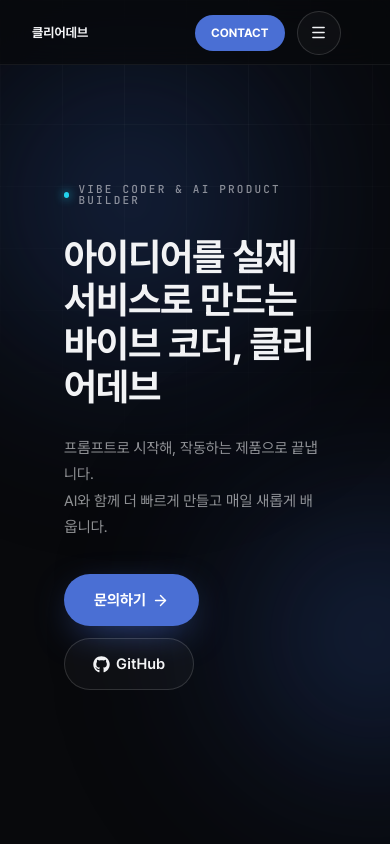
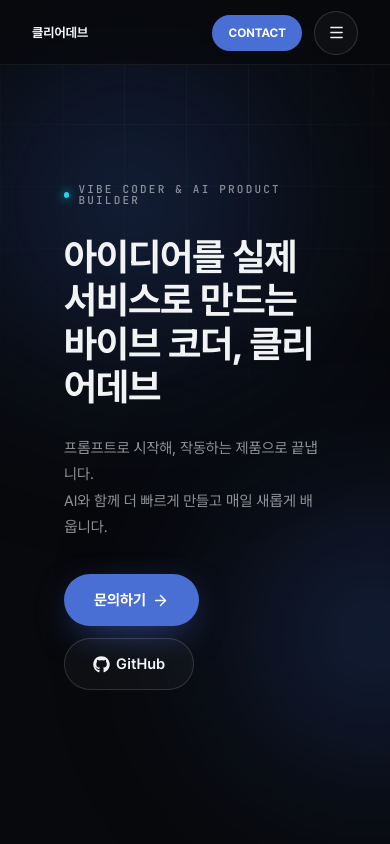
Before and after one commit to hyroxseouldev/clyr-landing-2.0, a React (Vite) app: page / in a window 390 px wide. Shown: the top 844 px of the page. Built offline with nearby package versions, Linux system fonts and the light colour scheme.

Commit message:
Fix mobile header alignment

```diff
--- a/src/styles.css
+++ b/src/styles.css
@@ -182,7 +182,8 @@ h1 { margin: 50px 0 0; max-width: 1160px; font-size: clamp(38px,5.4vw,72px); fon
 @media (max-width: 639px) {
   .shell { padding-inline: 32px; }
   .desktop-nav { display: none; }
-  .mobile-actions { display: flex; width: auto; align-items: center; gap: 12px; }
+  .header-inner .navbar-start { width: auto; min-width: 0; flex: 1 1 auto; }
+  .mobile-actions { display: flex; width: auto; flex: 0 0 auto; margin-left: auto; align-items: center; gap: 12px; }
   .menu-button { min-height: 44px; width: 44px; height: 44px; border-color: rgba(255,255,255,.14); background: rgba(255,255,255,.03); color: var(--fg); }
   .mobile-menu { position: absolute; inset: 65px 0 auto; display: grid; padding: 14px 32px 22px; border-bottom: 1px solid rgba(255,255,255,.08); background: rgba(8,9,12,.96); backdrop-filter: blur(14px); }
   .mobile-menu a { padding: 14px 0; color: rgba(242,243,245,.72); font: 500 11px/1 "JetBrains Mono",monospace; letter-spacing: .16em; }
```
Also changed, not shown: 1 other file (tests, documents, lock files or other folders).
